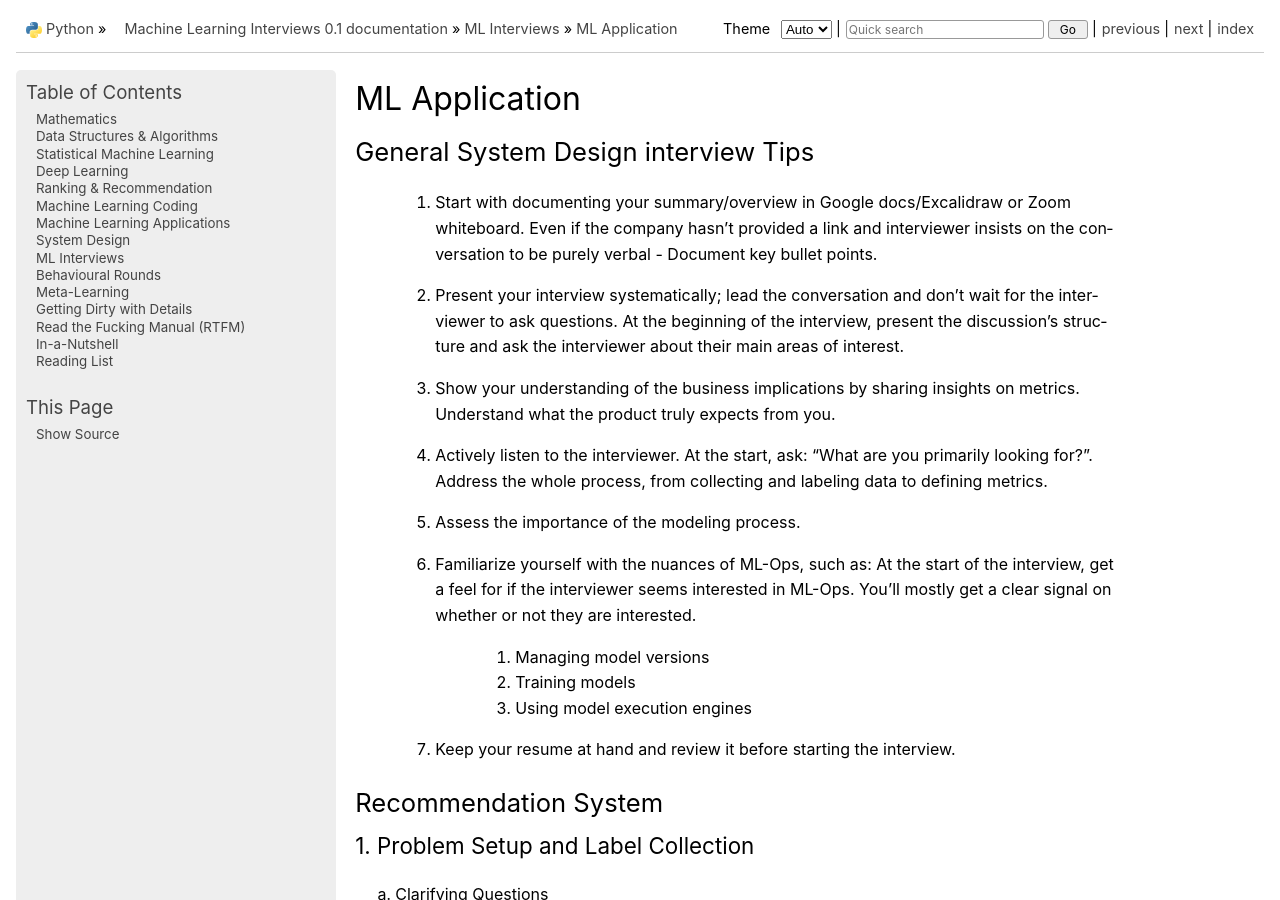
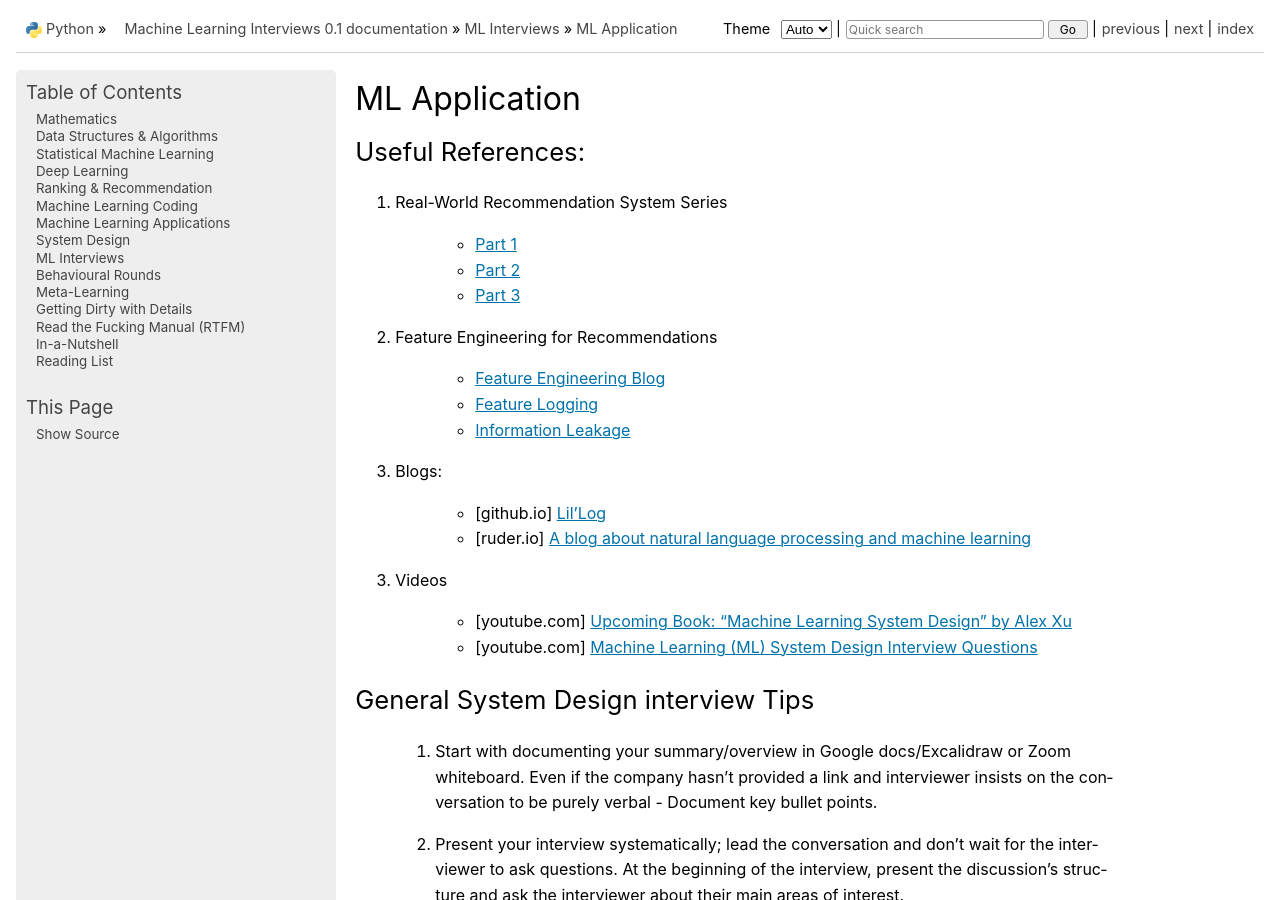
Before and after one commit to uselesstechjunks/leetcode, a Sphinx documentation site: the page built from docs/source/interviews/design.rst, in a window 1280 px wide and 900 px high. Built offline with Sphinx 7.4.7, drawn with Linux system fonts in a browser that asks for light colours.

Commit message:
Update design.rst

```diff
--- a/docs/source/interviews/design.rst
+++ b/docs/source/interviews/design.rst
@@ -1,6 +1,28 @@
 ################################################################################
 ML Application
 ################################################################################
+********************************************************************************
+Useful References:
+********************************************************************************
+1. Real-World Recommendation System Series
+
+	- `Part 1 <https://blog.fennel.ai/p/real-world-recommendation-system?s=w>`_
+	- `Part 2 <https://blog.fennel.ai/p/real-world-recommendation-systems?s=r>`_
+	- `Part 3 <https://blog.fennel.ai/p/real-world-recommendation-systems-21e>`_
+2. Feature Engineering for Recommendations
+
+	- `Feature Engineering Blog <https://blog.fennel.ai/p/feature-engineering-for-recommendation>`_
+	- `Feature Logging <https://fennel.ai/blog/feature-engineering-for-recommendation-031/>`_
+	- `Information Leakage <https://www.fennel.ai/blog/two-types-of-information-leakage/>`_
+3. Blogs:
+
+	- [github.io] `Lil’Log <https://lilianweng.github.io/>`_
+	- [ruder.io] `A blog about natural language processing and machine learning <https://www.ruder.io/>`_
+3. Videos
+
+	- [youtube.com] `Upcoming Book: "Machine Learning System Design" by Alex Xu <https://youtube.com/playlist?list=PLlvnxKilk3aKx0oFua-HTtFf-d_inQ8Qn>`_
+	- [youtube.com] `Machine Learning (ML) System Design Interview Questions <https://www.youtube.com/playlist?list=PLlvnxKilk3aIbyEp3MFlTkYItrLmjS-T3>`_
+
 ********************************************************************************
 General System Design interview Tips
 ********************************************************************************
```
